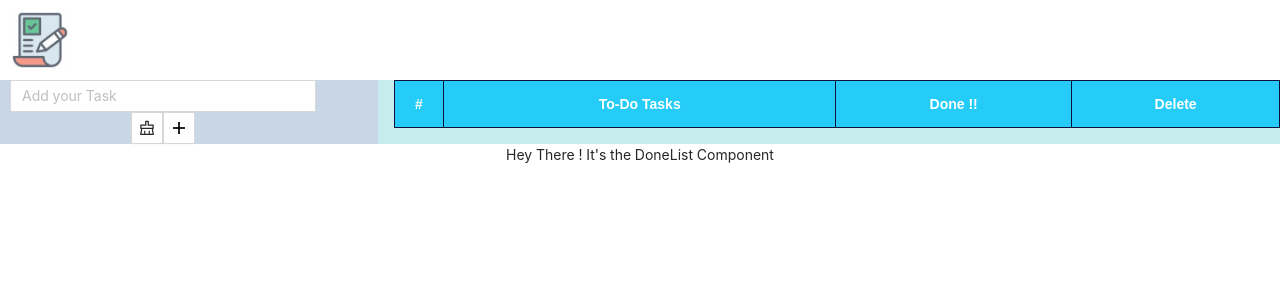
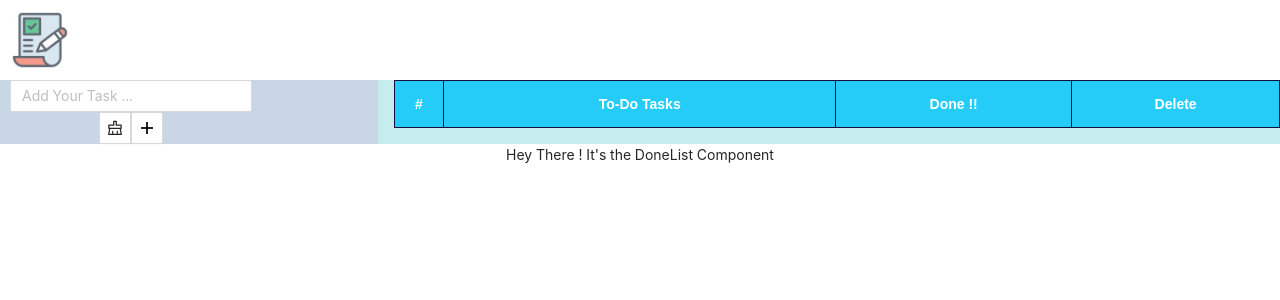
Before and after one commit to HossamMorsey/my-to-do-list, a React (Create React App) app: page / in a window 1280 px wide. Shown: the top 300 px of the page. Built offline with nearby package versions, Linux system fonts and the light colour scheme.

Commit message:
[Fix] trim error while adding with button click

```diff
--- a/src/components/AddToDo/AddToDo.js
+++ b/src/components/AddToDo/AddToDo.js
@@ -3,7 +3,7 @@ import { Input, Button } from "antd";
 import { ClearOutlined, PlusOutlined } from "@ant-design/icons";
 import "./AddToDo.scss";
 
-const AddToDo = ({ tasks, setTasks }) => {
+const AddToDo = ({ tasks, setTasks, setTableVisible }) => {
   //Define Local state to get each task separately
   const [state, setState] = useState({
     toDoTask: "",
@@ -28,17 +28,19 @@ const AddToDo = ({ tasks, setTasks }) => {
   // Handle adding single task from input field then add it to array of tasks
   // after that clear the text field
   const handleAddTask = (e) => {
-    let task = e.target.value;
-    if (task) {
-      setState({
-        ...state,
-        toDoTask: e.target.value,
-      });
-      addTaskToList();
-      handleClearTextArea();
+    // Check if the task string is only space
+    // if yes, Don't add to the tasks list
+    if (state.toDoTask.trim().length === 0) {
+      return;
     }
+    setState({
+      ...state,
+      toDoTask: e.target.value,
+    });
+    addTaskToList();
+    handleClearTextArea();
+    setTableVisible(true);
   };
-
   // Handle adding single task to tasks array
   const addTaskToList = () => {
     tasks.push(state.toDoTask);
@@ -51,11 +53,22 @@ const AddToDo = ({ tasks, setTasks }) => {
       <Input
         onChange={onChangeText}
         onPressEnter={handleAddTask}
-        placeholder="Add your Task"
+        placeholder="Add Your Task ... "
         value={state.toDoTask}
+        className="input-text"
       />
-      <Button onClick={handleClearTextArea} icon={<ClearOutlined />} />
-      <Button onClick={handleAddTask} icon={<PlusOutlined />} />
+      <div className="buttons-container">
+        <Button
+          className="clear-button"
+          onClick={handleClearTextArea}
+          icon={<ClearOutlined className="clear-icon" />}
+        />
+        <Button
+          className="add-button"
+          onClick={(e) => handleAddTask(e)}
+          icon={<PlusOutlined className="add-icon" />}
+        />
+      </div>
     </div>
   );
 };
```
